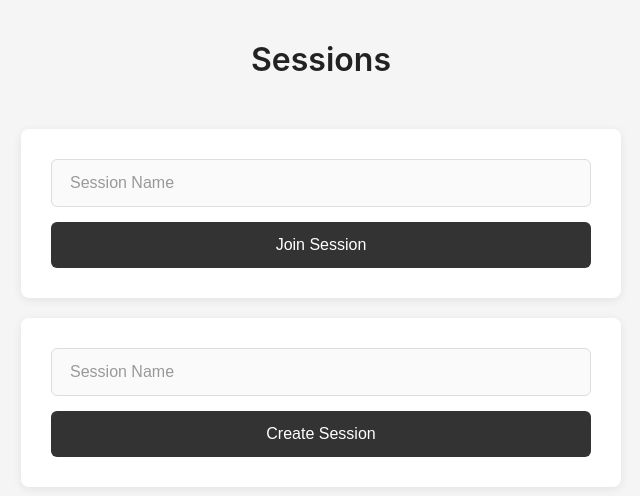
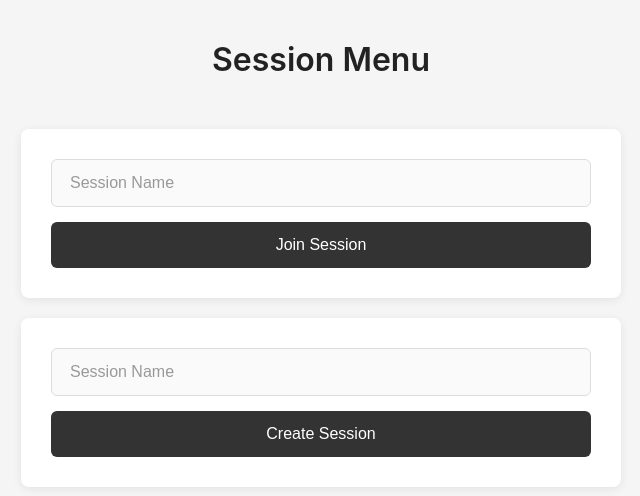
Before and after one commit to unnamedatelier/MemoxBasel, a website: page code/frontend/public/index.html in a window 1280 px wide. Shown: the whole page, without its empty margins (319-959 px from the left). Drawn offline with Linux system fonts and the light colour scheme.

Commit message:
name change

```diff
--- a/code/frontend/public/index.html
+++ b/code/frontend/public/index.html
@@ -5,10 +5,10 @@
     <meta name="viewport" content="width=device-width, initial-scale=1.0">
     <script src="script.js"></script>
     <link rel="stylesheet" href="style.css">
-    <title>Sessions</title>
+    <title>Session Menu</title>
 </head>
 <body>
-    <h1>Sessions</h1>
+    <h1>Session Menu</h1>
 
     <div class="join-create">
         <div class="session-form">
```
